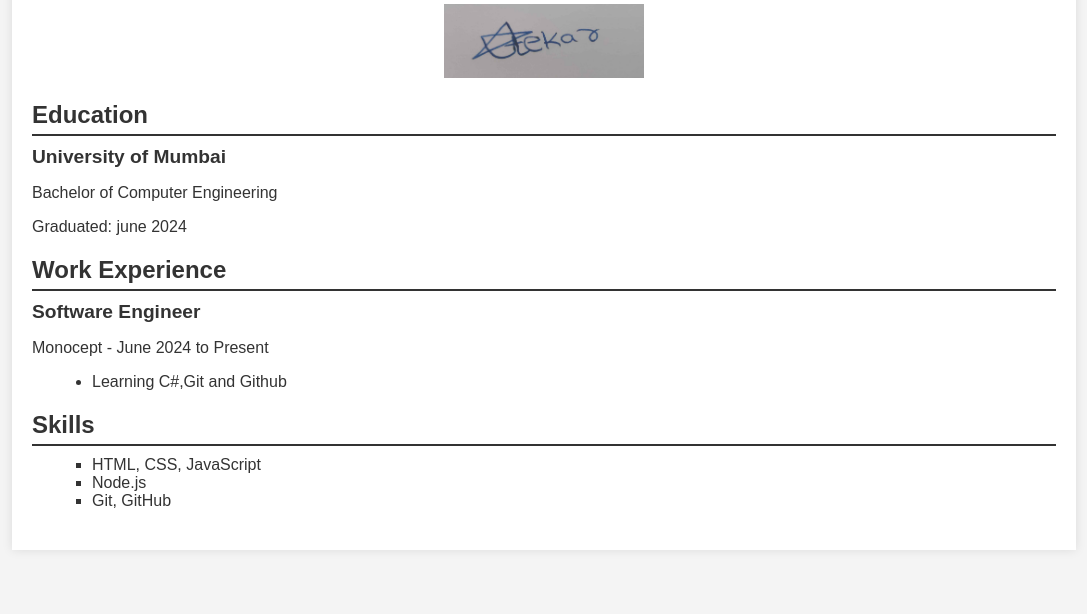
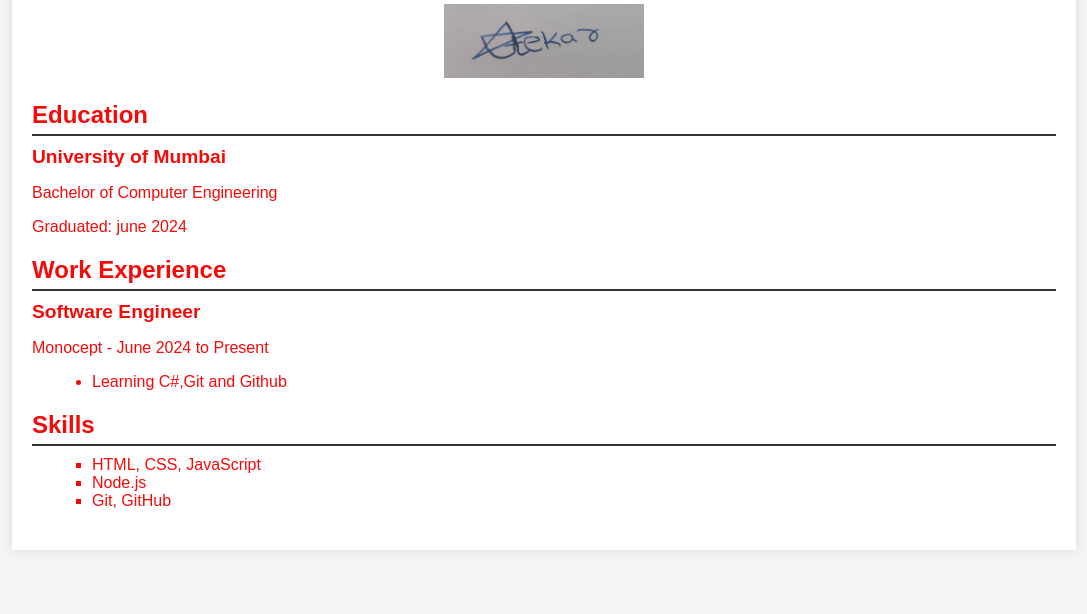
Before and after one commit to Akshay1825/Resumedemo, a plain HTML site: page index.html in a window 1280 px wide. Shown: the part 186-800 px from the top of the page, without its empty margins (96-1183 px from the left). Drawn offline with Linux system fonts and the light colour scheme.

Commit message:
this is my B2 change

```diff
--- a/styles.css
+++ b/styles.css
@@ -3,7 +3,7 @@ body {
     margin: 0;
     padding: 0;
     background-color: #f4f4f4;
-    color: #333;
+    color: #f50a0a;
 }
 
 .container {
```
